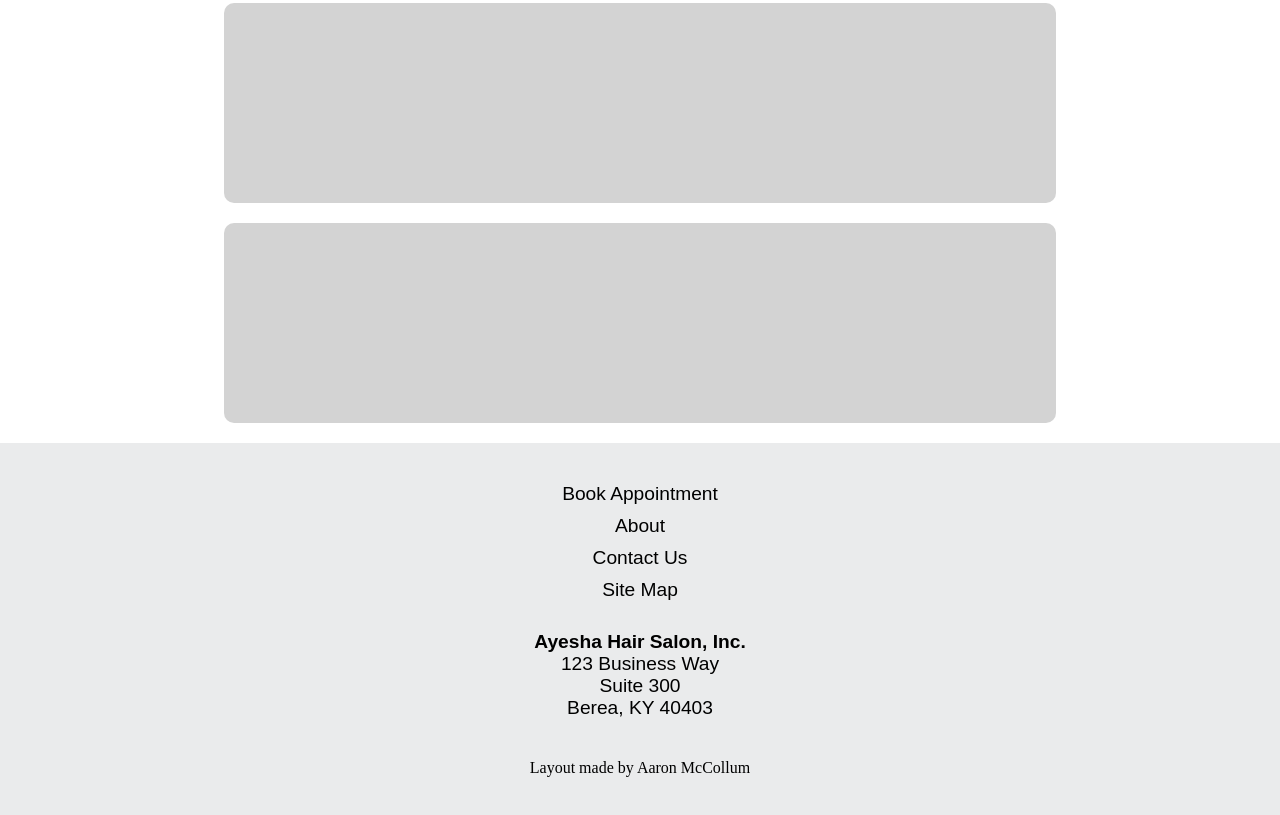
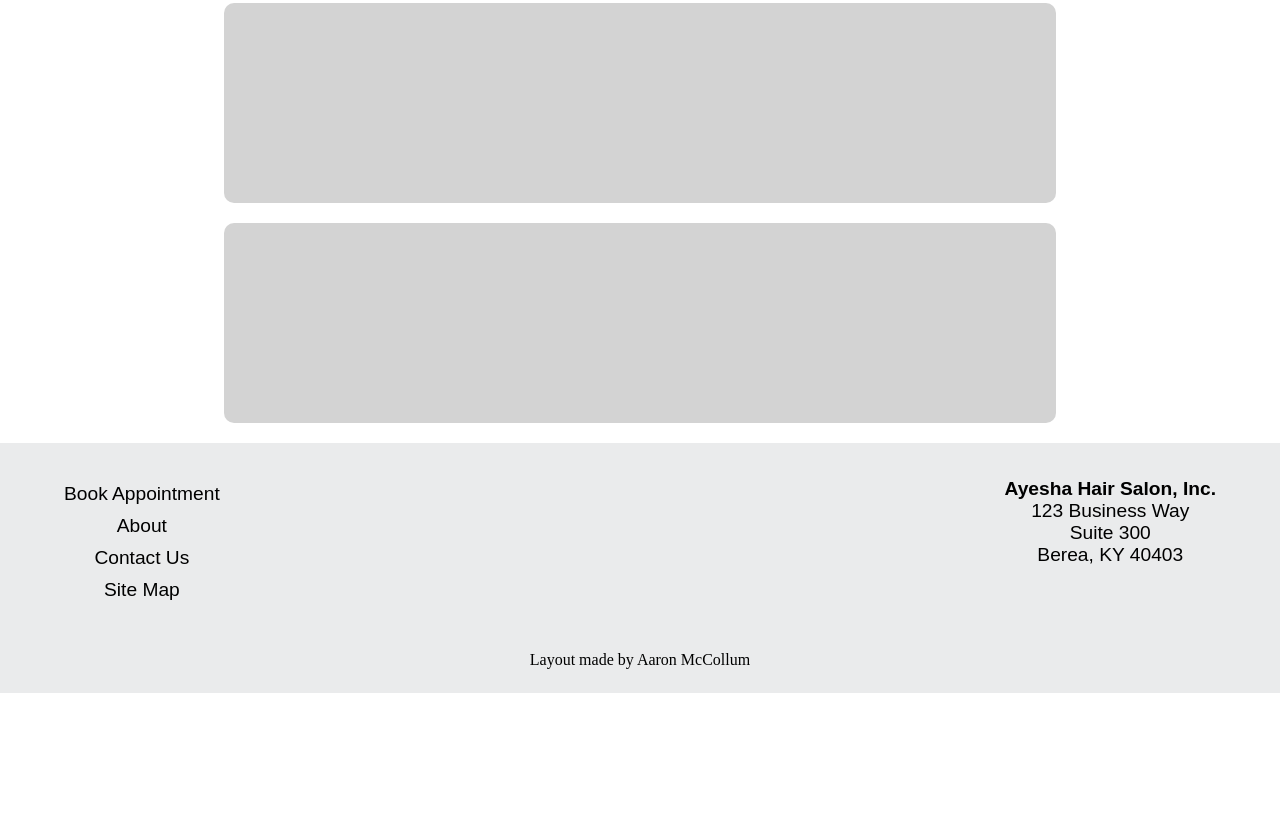
Before and after one commit to kyaaron/hair-salon-website, a plain HTML site: page index.html in a window 1280 px wide. Shown: the part 1486-2301 px from the top of the page. After the commit the page ends 2179 px from the top, so only its background shows below. Drawn offline with nearby package versions, Linux system fonts and the light colour scheme.

Commit message:
added footer styles for desktop layout

```diff
--- a/index.html
+++ b/index.html
@@ -99,8 +99,6 @@
                     </div>
                 </div>
             </div>
-
-
         </section>
         <section class="lookbook-section">
             <h2 class="section-headers">Our lookbook</h2>
@@ -113,6 +111,7 @@
         </section>
     </main>
     <footer>
+        <div class="footer-container">
             <nav>
                 <ul>
                     <li class="footer-li">Book Appointment</li>
@@ -125,6 +124,8 @@
                 <p class="address-business-name">Ayesha Hair Salon, Inc.</p>
                 <p class="address-business-address">123 Business Way<br>Suite 300<br>Berea, KY 40403</p>
             </address>
+        </div>
+
         <p class="credit-p">Layout made by Aaron McCollum</p>
     </footer>
     <script src="scripts/scripts.js"></script>
--- a/styles/styles.css
+++ b/styles/styles.css
@@ -234,4 +234,20 @@ DESKTOP STYLES
         margin: auto 0;
     }
 
+    /* Footer styles */
+    footer {
+        height: 250px;
+        width: 100%;
+    }
+    .footer-container {
+        display: flex;
+        justify-content: space-between;
+        padding: 0 5%;
+    }
+    address {
+        padding-top: 15px;
+    }
+    .footer-li {
+        list-style-type: none;
+    }
 }
```
Lines whose indentation alone changed are shown as unchanged.
